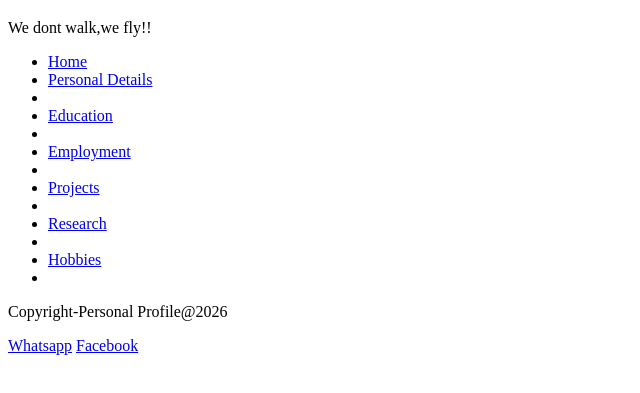
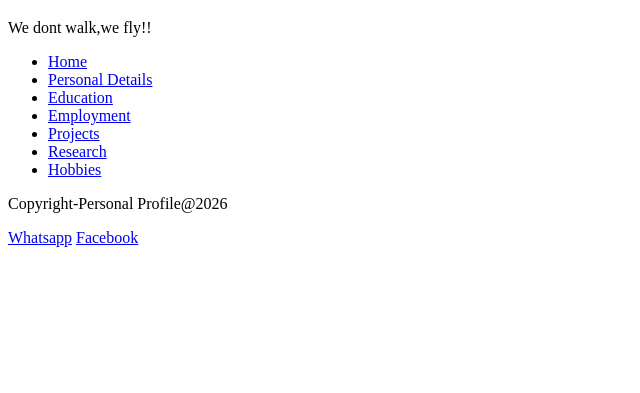
Before and after one commit to bida373/profile, a plain HTML site: page index.html in a window 1280 px wide. Shown: the part 61-454 px from the top of the page, without its empty margins (0-640 px from the left). Drawn offline with Linux system fonts and the light colour scheme.

Commit message:
Update index.html

```diff
--- a/index.html
+++ b/index.html
@@ -11,18 +11,18 @@
      <body>
           <div id="divmaincointainer">
                 <header>
-                     <h1 id="sitetitle"> Personal Profile</h1>
-                     <span id="sitemotto"> We dont walk,we fly!!</span>
+                     <h1 id="sitetitle">Personal Profile</h1>
+                     <span id="sitemotto">We dont walk,we fly!!</span>
                 </header>
                 <nav id="sitenav">
                      <ul id="ulnav">
                          <li><a href="index.html">Home</a></li>
-                         <li><a href="personal.html">Personal Details</a><li></li>
-                         <li><a href="education.html">Education</a><li></li>
-                         <li><a href="employment.html">Employment</a><li></li>
-                         <li><a href="projects.html">Projects</a><li></li>
-                         <li><a href="research.html">Research</a><li></li>
-                         <li><a href="hobbies.html">Hobbies</a><li></li>
+                         <li><a href="personal.html">Personal Details</a></li>
+                         <li><a href="education.html">Education</a></li>
+                         <li><a href="employment.html">Employment</a></li>
+                         <li><a href="projects.html">Projects</a></li>
+                         <li><a href="research.html">Research</a></li>
+                         <li><a href="hobbies.html">Hobbies</a></li>
                      </ul>
                 </nav>
 
```
